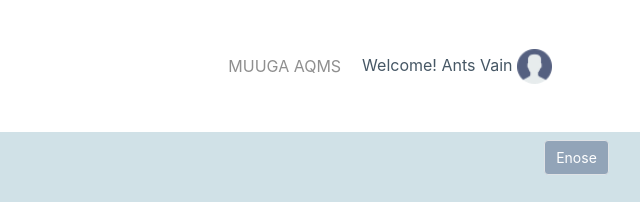
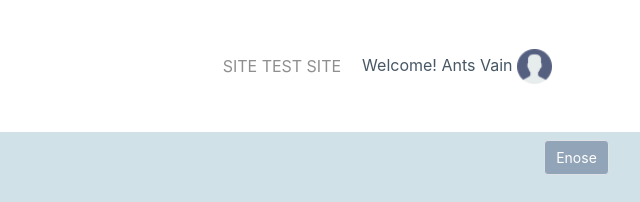
Before and after one commit to Reznik070/Mock, a plain HTML site: page index.html in a window 1280 px wide. Shown: the top 202 px of the page, 640-1280 px from the left. Drawn offline with nearby package versions, Linux system fonts and the light colour scheme; grey boxes are pictures that could not be loaded.

Commit message:
Update index.html

```diff
--- a/index.html
+++ b/index.html
@@ -23,7 +23,7 @@
                         data-target="#navcol-1"><span class="sr-only">Toggle navigation</span><span class="navbar-toggler-icon"></span></button>
                     <div class="collapse navbar-collapse" id="navcol-1">
                         <ul class="nav navbar-nav ml-auto">
-                            <li class="nav-item" role="presentation"><a class="nav-link active" href="#">MUUGA AQMS</a></li>
+                            <li class="nav-item" role="presentation"><a class="nav-link active" href="#">SITE TEST SITE</a></li>
                             <li class="nav-item" role="presentation"><a class="nav-link" href="#" style="padding: 3px;">Welcome! Ants Vain&nbsp;<picture><img style="height: 35px;width: 35px;" src="assets/img/icons/user.png"></picture></a></li>
                         </ul>
                     </div>
```
